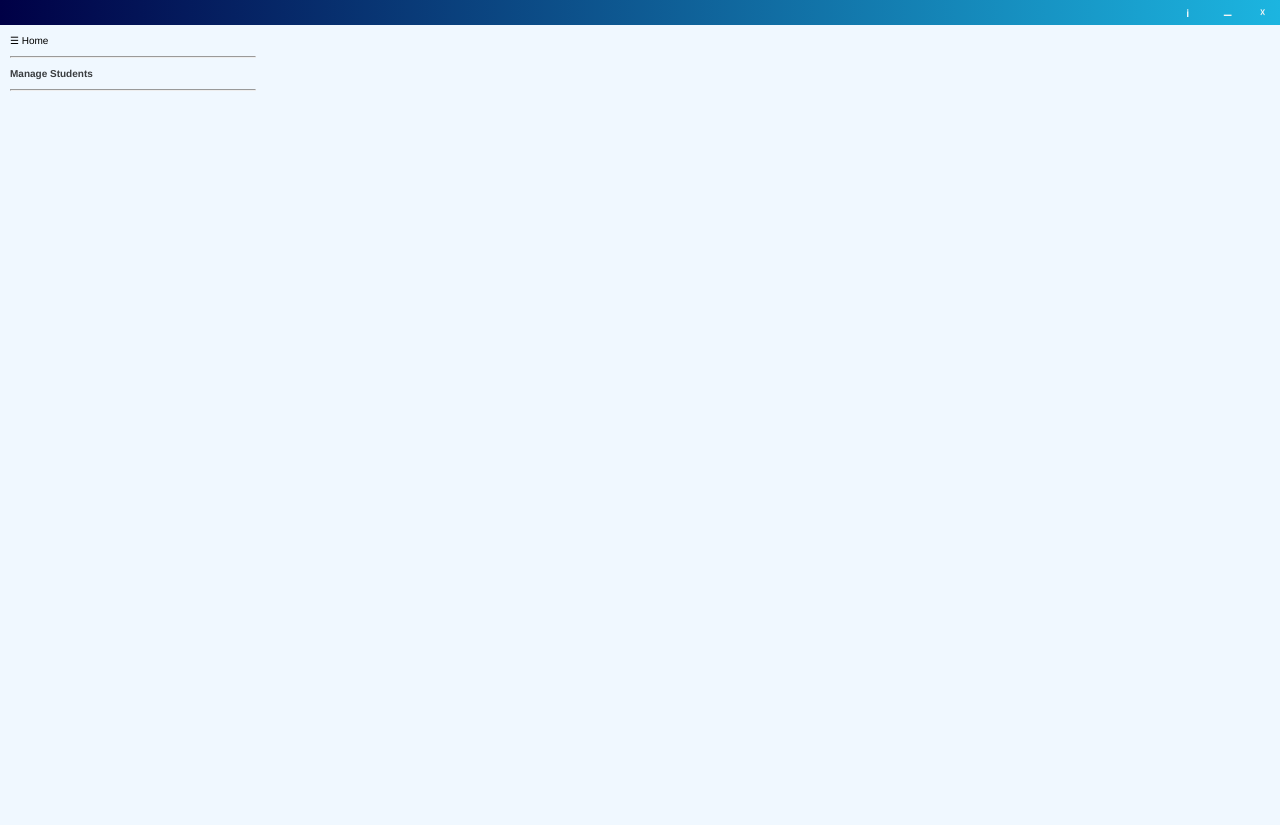
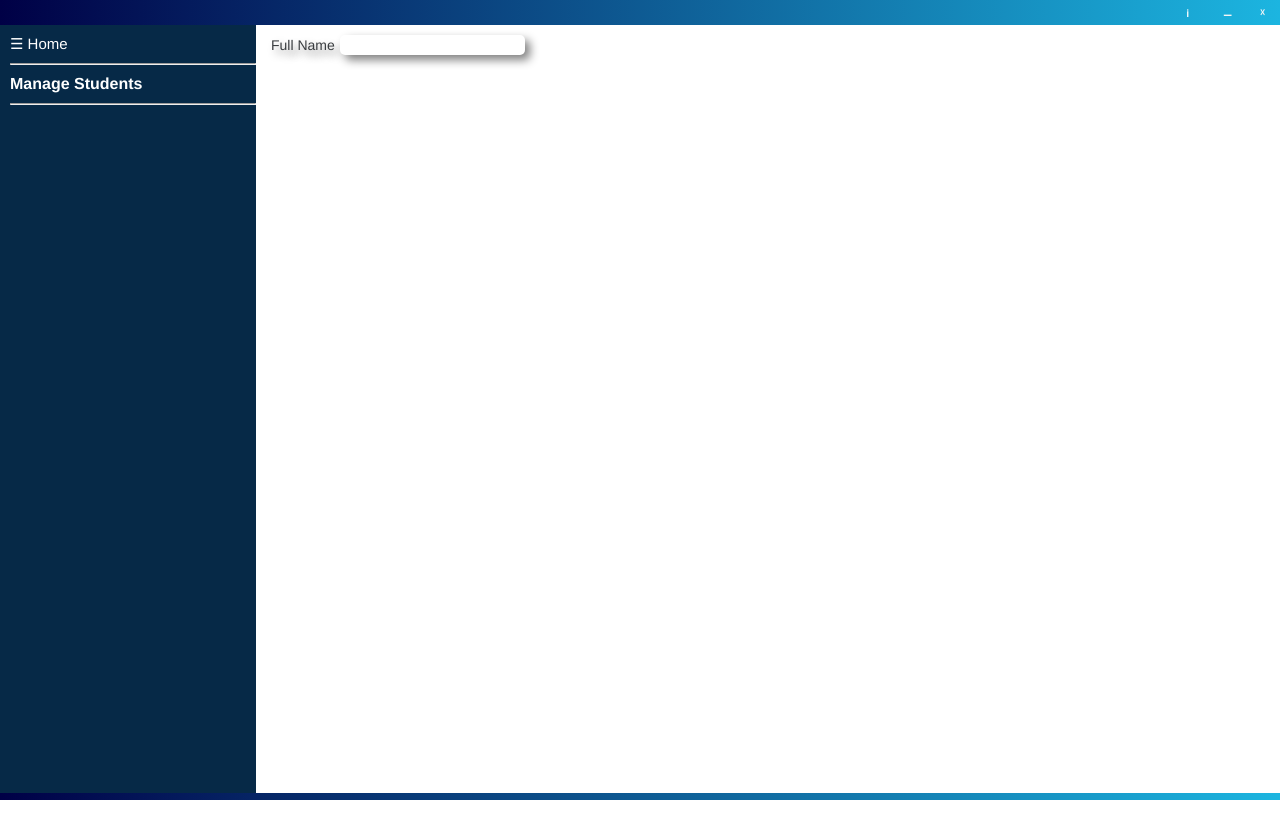
Before and after one commit to ashish6566/electron-vue-app, a Vue app in the folder app-1.0.0/: page /student in a window 1280 px wide. After the commit the page ends 800 px from the top, so only its background shows below. Built offline with nearby package versions, Linux system fonts and the light colour scheme.

Commit message:
content added in manage student page

```diff
--- a/app-1.0.0/src/App.vue
+++ b/app-1.0.0/src/App.vue
@@ -25,6 +25,7 @@
   margin: 0;
   padding: 0;
   box-sizing: border-box;
+  user-select: none;
 }
 body{
   background: linear-gradient(to right, #000046, #1cb5e0);
@@ -73,18 +74,19 @@ a{
   color: #fff;
 }
 .left-sidebar #back-home a{
-  color: #000;
+  font-size: 15px;
+
 }
-
 .about, .account, .admin, .exams-scores, .employee, .library, .student, .transportation{
-  height: 100vh;
-  background: aliceblue;
+  height: 96vh;
+  background: white;
   color: #3a3d40;
 }
 .left-sidebar{
   width: 20%;
   height: 100%;
   padding-left: 10px;
+  background-color: rgb(6, 41, 71)
 }
 #back-home{
   width: 100%;
@@ -96,6 +98,27 @@ hr{
 }
 .page-title{
   padding: 10px 0px;
+  color: white;
+  font-size: 16px;
+}
+.content{
+  width: 80%;
+  position: absolute;
+  right: 0;
+  top: 25px;
+  padding: 10px;
+}
+label{
+  font-size: 14px;
+  padding: 5px;
+  text-shadow: 5px 5px 10px grey;
+}
+input{
+  font-size: 14px;
+  padding: 2px;
+  border: none;
+  border-radius: 5px;
+  box-shadow: 5px 5px 10px grey;
 }
 .home{
   padding-top: 50px;
@@ -120,7 +143,7 @@ hr{
 .grid-dashboards{
   display: grid;
   grid-template-columns: 34% 33.33% 33.33%;
-  grid-template-rows:100px 100px 100px;
+  grid-template-rows:120px 120px 120px;
   margin-bottom: 100px;
   grid-gap:14px;
 }
@@ -129,7 +152,7 @@ hr{
   align-items: center;
   justify-content:left;
   padding-right: 20px;
-  font-size: 30px;
+  /* font-size: 40px; */
   box-sizing: border-box;
 }
 .grid-dashboards .nav-link a .nav-icon{
@@ -137,12 +160,11 @@ hr{
   margin: 0px auto;
 }
 .grid-dashboards .nav-link a .nav-icon svg{
-  width: 50px;
-  height: 40px;
-  font-size: 40px;
+  width: 90px;
+  height: 80px;
 }
 .grid-dashboards .nav-link a{
-  font-size: 22px;
+  font-size: 16px;
   margin: 0px auto;
 }
 .grid-dashboards .nav-link:hover{
--- a/app-1.0.0/src/background.js
+++ b/app-1.0.0/src/background.js
@@ -17,8 +17,8 @@ protocol.registerSchemesAsPrivileged([{scheme: 'app', privileges: { secure: true
 function createWindow () {
   // Create the browser window.
   win = new BrowserWindow({
-    width: 1280,
-    height: 720,
+    width: 1366,
+    height: 768,
     frame: false,
     webPreferences: {
     nodeIntegration: true
--- a/app-1.0.0/src/views/ExamsScores.vue
+++ b/app-1.0.0/src/views/ExamsScores.vue
@@ -5,7 +5,7 @@
         <router-link to="/">&#9776;&nbsp;Home</router-link>
       </div>
       <hr>
-      <h1 class="page-title">Manage Examination and Scores</h1>
+      <h1 class="page-title">Manage Exams & Scores</h1>
       <hr>
     </div>
   </div>
--- a/app-1.0.0/src/views/Student.vue
+++ b/app-1.0.0/src/views/Student.vue
@@ -7,6 +7,13 @@
       <hr>
       <h1 class="page-title">Manage Students</h1>
       <hr>
+    </div>
+    <div class="content">
+      <div class="form">
+        <label for="studentName">Full Name</label>
+        <input type="text" name="student_name" id="student_name">
+
+      </div>
     </div>
   </div>
 </template>
```
